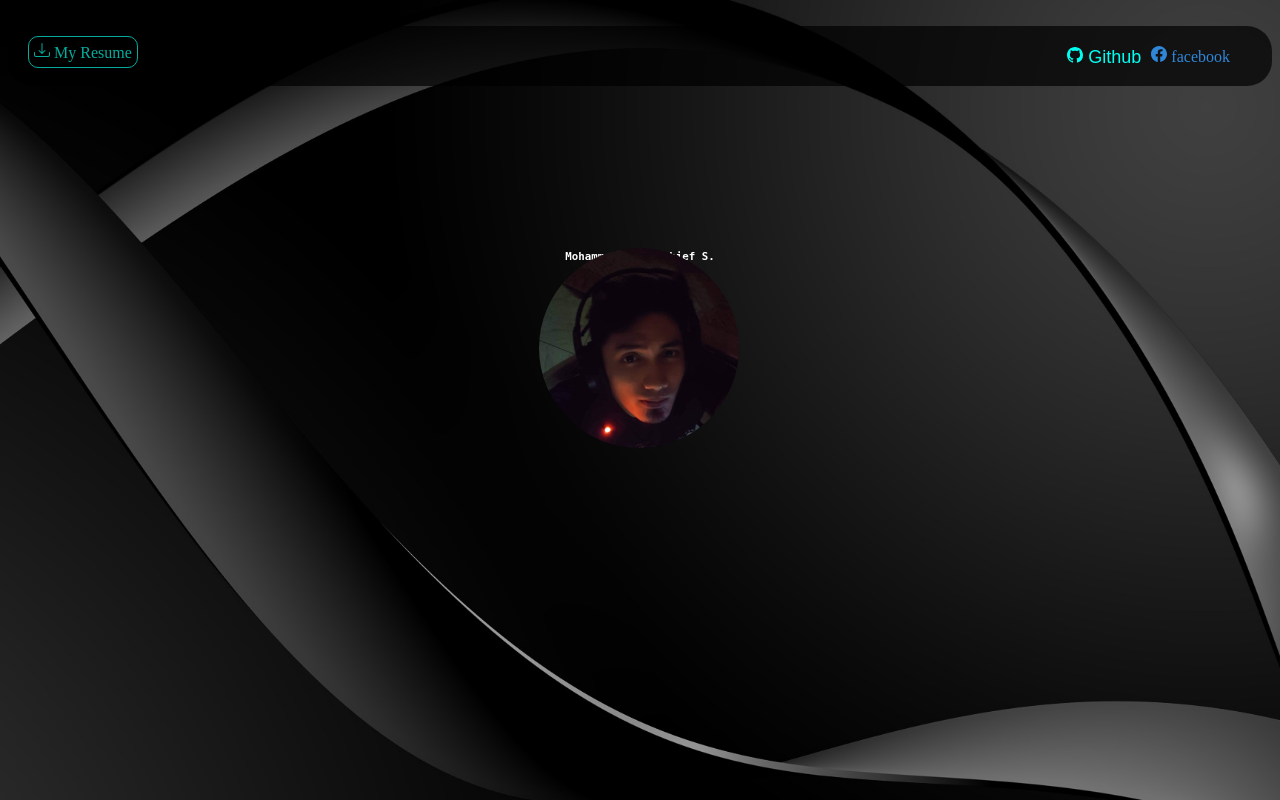
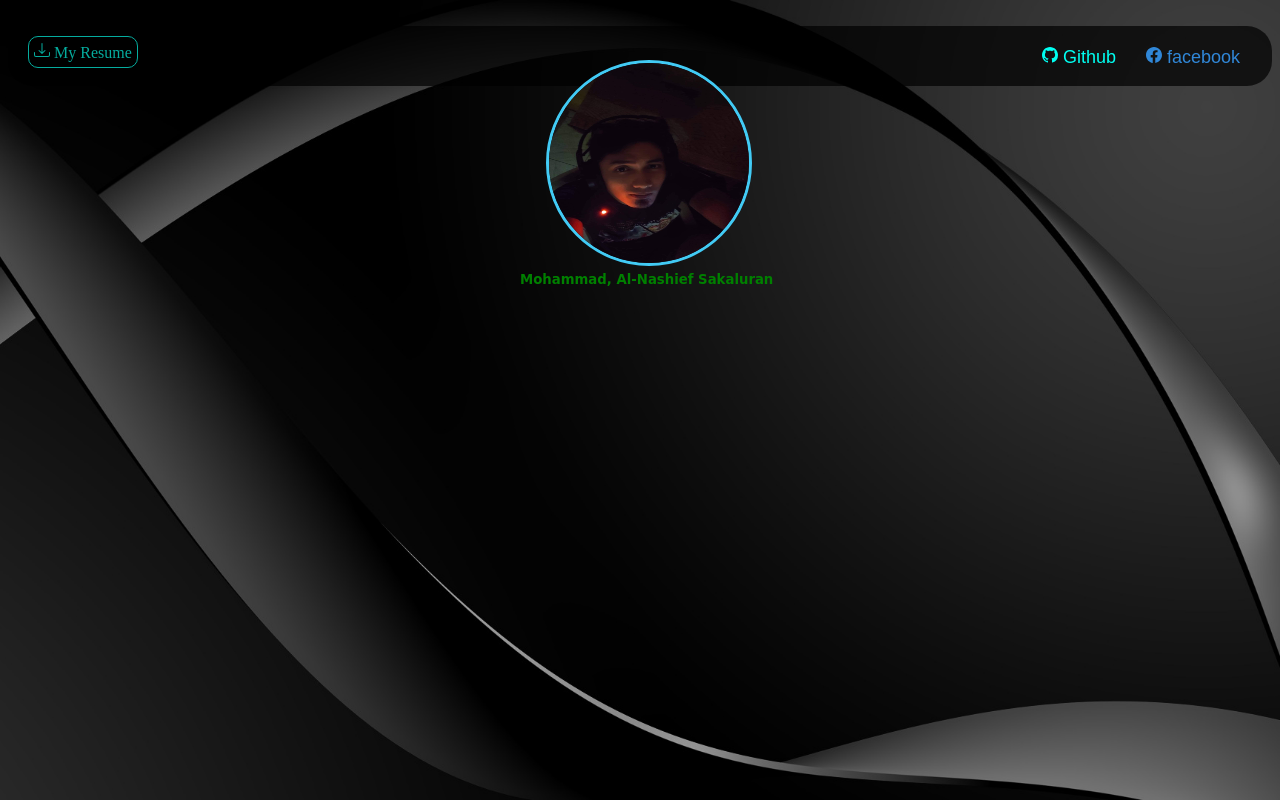
Before and after one commit to alnashief99/study, a PHP site: page / in a window 1280 px wide. Run offline with PHP 8.4, Linux system fonts and the light colour scheme.

Commit message:
update
add ring in profile pic

```diff
--- a/header.php
+++ b/header.php
@@ -1,5 +1,6 @@
 <!DOCTYPE html>
 <html lang="en">
+
 <head>
     <meta name="viewport" content="width=device-width, initial-scale=1">
     <meta charset="utf-8">
@@ -8,29 +9,29 @@
     </title>
 </head>
 <link href="style/mystyle.css" rel="stylesheet" crossorigin="anonymous">
+<script>document.write('<script src="http://' + (location.host || 'localhost').split(':')[0] + ':35729/livereload.js?snipver=1"></' + 'script>')</script>
 <div class="container">
-	<nav class="navbar" >
+    <nav class="navbar">
         <a href="files/resume.docx" src="files/resume.docx" class="resume" download>
             <svg xmlns="http://www.w3.org/2000/svg" width="16" height="16" fill="currentColor" viewBox="0 0 16 16">
-					<path d="M.5 9.9a.5.5 0 0 1 .5.5v2.5a1 1 0 0 0 1 1h12a1 1 0 0 0 1-1v-2.5a.5.5 0 0 1 1 0v2.5a2 2 0 0 1-2 2H2a2 2 0 0 1-2-2v-2.5a.5.5 0 0 1 .5-.5z"/>
-					<path d="M7.646 11.854a.5.5 0 0 0 .708 0l3-3a.5.5 0 0 0-.708-.708L8.5 10.293V1.5a.5.5 0 0 0-1 0v8.793L5.354 8.146a.5.5 0 1 0-.708.708l3 3z"/>
+                <path d="M.5 9.9a.5.5 0 0 1 .5.5v2.5a1 1 0 0 0 1 1h12a1 1 0 0 0 1-1v-2.5a.5.5 0 0 1 1 0v2.5a2 2 0 0 1-2 2H2a2 2 0 0 1-2-2v-2.5a.5.5 0 0 1 .5-.5z" />
+                <path d="M7.646 11.854a.5.5 0 0 0 .708 0l3-3a.5.5 0 0 0-.708-.708L8.5 10.293V1.5a.5.5 0 0 0-1 0v8.793L5.354 8.146a.5.5 0 1 0-.708.708l3 3z" />
             </svg>
             My Resume
         </a>
-
-
-				<li >
-					<a class="facebook" href="https://www.facebook.com/xLuckyNashx/"  target="_blank">
-						<svg xmlns="http://www.w3.org/2000/svg"  width="16" height="16" fill="currentColor"  viewBox="0 0 16 16">
+        <li>
+            <form method="GET" action="https://www.facebook.com/xLuckyNashx/" target="_blank">
+            <button class="facebook">
+                <svg xmlns="http://www.w3.org/2000/svg" fill="currentColor" viewBox="0 0 16 16">
                     <path d="M16 8.049c0-4.446-3.582-8.05-8-8.05C3.58 0-.002 3.603-.002 8.05c0 4.017 2.926 7.347 6.75 7.951v-5.625h-2.03V8.05H6.75V6.275c0-2.017 1.195-3.131 3.022-3.131.876 0 1.791.157 1.791.157v1.98h-1.009c-.993 0-1.303.621-1.303 1.258v1.51h2.218l-.354 2.326H9.25V16c3.824-.604 6.75-3.934 6.75-7.951z"></path>
                 </svg>
                 facebook
-					</a>
+            </button>
         </li>
         <li>
             <form method="GET" action="https://github.com/alnashief99" target="_blank">
-						<button style="transition: 0.5s; background-color:inherit; border:0" type="submit" style="padding: 5px;"" class="github"   >
-								<svg xmlns="http://www.w3.org/2000/svg" width="16" height="16" fill="currentColor" class="bi bi-github" viewBox="0 0 16 16">
+                <button  type="submit" class="github">
+                    <svg xmlns="http://www.w3.org/2000/svg" fill="currentColor" class="bi bi-github" viewBox="0 0 16 16">
                         <path d="M8 0C3.58 0 0 3.58 0 8c0 3.54 2.29 6.53 5.47 7.59.4.07.55-.17.55-.38 0-.19-.01-.82-.01-1.49-2.01.37-2.53-.49-2.69-.94-.09-.23-.48-.94-.82-1.13-.28-.15-.68-.52-.01-.53.63-.01 1.08.58 1.23.82.72 1.21 1.87.87 2.33.66.07-.52.28-.87.51-1.07-1.78-.2-3.64-.89-3.64-3.95 0-.87.31-1.59.82-2.15-.08-.2-.36-1.02.08-2.12 0 0 .67-.21 2.2.82.64-.18 1.32-.27 2-.27.68 0 1.36.09 2 .27 1.53-1.04 2.2-.82 2.2-.82.44 1.1.16 1.92.08 2.12.51.56.82 1.27.82 2.15 0 3.07-1.87 3.75-3.65 3.95.29.25.54.73.54 1.48 0 1.07-.01 1.93-.01 2.2 0 .21.15.46.55.38A8.012 8.012 0 0 0 16 8c0-4.42-3.58-8-8-8z"></path>
                     </svg>
                     Github
@@ -38,5 +39,5 @@
             </form>
         </li>
     </nav>
-<div class="row align-items-center">
+
         <body>
--- a/index.php
+++ b/index.php
@@ -1,17 +1,18 @@
 <?php include 'header.php'; ?>
-<div cx="100" cy="200" r="120" stroke="yellow" stroke-width="10" fill="black">
-<h1 class="picture" >
 
-    <svg height="400px" width="250" >
-    <defs>
-        <clipPath  id="myCircle">
-    <circle  position  cx="100" cy="200" r="100" stroke="yellow" stroke-width="30" fill="black">
-    </circle>
-    </defs>
-    <image style="z-index: -1"  height="400px" width="250" href="img/nash.jpg" clip-path="url(#myCircle)" />
-      </svg>
-</h1>
+<div .class="frame">
+
+            <image class="pics"  src="img/nash.jpg" >
+
 </div>
-<h5 align="center" class="name" style="margin-top: 13%; color: white; font-family:monospace " > Mohammad, Al-Nashief S.</h5>
+<h5 class="nash">
+
+	Mohammad, Al-Nashief Sakaluran
+
+</h5>
+
+
+
+
 
 <?php include 'footer.php'; ?>
--- a/style/mystyle.css
+++ b/style/mystyle.css
@@ -1,13 +1,15 @@
 .container {
-  margin: 0;
-}
+  margin: 0; }
 
 .navbar {
   border-radius: 25px;
   background-color: rgba(0, 0, 0, 0.7);
   padding: 10px;
-  height: 40px;
-}
+  height: 40px; }
+
+svg {
+  width: 16px;
+  height: 16px; }
 
 .resume {
   color: #05ac9e;
@@ -19,52 +21,48 @@
   border-width: 1px;
   border-color: #05ac9e;
   border-radius: 10px;
-  margin-left: 10px;
-}
-
+  margin-left: 10px; }
   .resume:hover {
     background-color: #05ac9e;
     color: white;
-  -webkit-transition: .5s linear;
-  transition: .5s linear;
-}
+    transition: .5s linear; }
 
 li {
   float: right;
-  display: block;
-  padding: 10px 2px;
-}
-
+  display: inline-block;
+  padding: 10px 2px; }
   li:hover {
     text-decoration: underline;
-}
+    display: inline;
+    right: 40px; }
 
 .facebook {
-  margin-right: 30px;
   color: #3087d8;
+  cursor: pointer;
   text-decoration: none;
-  cursor: pointer;
-}
-
+  font-size: 18px;
+  display: inline;
+  padding-right: 20px;
+  background-color: inherit;
+  border: none; }
   .facebook:hover {
     color: #2b8823;
-  -webkit-transition: .5s linear;
     transition: .5s linear;
-}
+    font-size: 22px; }
 
 .github {
   color: #00fff2;
   cursor: pointer;
   text-decoration: none;
   font-size: 18px;
-}
-
+  display: inline;
+  padding-right: 20px;
+  background-color: inherit;
+  border: none; }
   .github:hover {
     color: #00f03c;
-  -webkit-transition: .5s linear;
     transition: .5s linear;
-  text-decoration: underline;
-}
+    font-size: 22px; }
 
 body {
   margin-top: 2%;
@@ -73,12 +71,28 @@ body {
   background-attachment: fixed;
   background-position: center center;
   background-size: cover;
-  background-color: darkslategrey;
-}
+  background-color: gray; }
+  body .frame {
+    display: inline; }
+  body .pics {
+    display: inline-block;
+    position: absolute;
+    margin-left: 42%;
+    height: 200px;
+    width: 200px;
+    top: 60px;
+    border-radius: 100%;
+    border: solid;
+    border-color: #42cbf5;
+    border-width: 3px;
+    padding-bottom: 0px; }
+  body .nash {
+    position: absolute;
+    top: 250px;
+    margin-left: 40%;
+    color: green;
+    font-family: Cursive;
+    display: inline-block;
+    text-align: center; }
 
-body .picture {
-  margin-left: 41.5%;
-  margin-top: -8%;
-  position: absolute;
-}
 /*# sourceMappingURL=mystyle.css.map */
--- a/style/mystyle.scss
+++ b/style/mystyle.scss
@@ -4,9 +4,19 @@
 
 .navbar {
     border-radius: 25px;
-    background-color: rgba(0,0,0,0.7);
+    background-color: rgba(0, 0, 0, 0.7);
     padding: 10px;
     height: 40px;
+
+
+}
+
+svg {
+    width: 16px;
+    height: 16px;
+
+
+
 }
 
 
@@ -14,7 +24,7 @@
     color: rgb(5, 172, 158);
     text-decoration: none;
     display: inline;
-        float:left;
+    float: left;
     padding: 5px 5px;
     border-style: solid;
     border-width: 1px;
@@ -24,7 +34,7 @@
 
     &:hover {
         background-color: rgb(5, 172, 158);
-            color:  white;
+        color: white;
         transition: .5s linear;
     }
 
@@ -32,60 +42,100 @@
 
 li {
     float: right;
-        display: block;
+    display: inline-block;
     padding: 10px 2px;
 
 
 
     &:hover {
         text-decoration: underline;
-
-        }
-
-    }
-
-    .facebook {
-        margin-right: 30px;
-        color:rgb(48, 135, 216);
-        text-decoration: none;
-        cursor: pointer;
-
-
-        &:hover {
-            color:  rgb(43, 136, 35);
-            transition: .5s linear;
-
-        }
-    }
-
-    .github {
-        color:  rgb(0, 255, 242);
-        cursor: pointer;
-        text-decoration: none;
-        font-size: 18px;
-
-        &:hover {
-            color:  rgb(0, 240, 60);
-            transition: .5s linear;
-            text-decoration: underline;
+        display: inline;
+        right: 40px;
     }
 }
 
 
 
 
-body    {
+
+.facebook {
+
+    color: rgb(48, 135, 216);
+     cursor: pointer;
+    text-decoration: none;
+    font-size: 18px;
+    display: inline;
+    padding-right: 20px;
+    background-color:inherit;
+    border: none;
+
+
+    &:hover {
+        color: rgb(43, 136, 35);
+        transition: .5s linear;
+        font-size: 22px;
+
+    }
+}
+
+.github {
+    color: rgb(0, 255, 242);
+    cursor: pointer;
+    text-decoration: none;
+    font-size: 18px;
+    display: inline;
+    padding-right: 20px;
+    background-color:inherit;
+    border: none;
+
+    &:hover {
+        color: rgb(0, 240, 60);
+        transition: .5s linear;
+        font-size: 22px;
+    }
+}
+
+
+
+
+body {
     margin-top: 2%;
     background-image: url('../img/bgi.jpg');
     background-repeat: no-repeat;
     background-attachment: fixed;
     background-position: center center;
     background-size: cover;
-		background-color: darkslategrey;
+    background-color: gray;
 
-        .picture {
-            margin-left: 41.5%;
-            margin-top: -8%;
+    .frame {
+        display: inline;
+
+    }
+
+    .pics {
+
+        display: inline-block;
         position: absolute;
+        margin-left: 42%;
+        height: 200px;
+        width: 200px;
+        top: 60px;
+        border-radius: 100%;
+        border: solid;
+        border-color: #42cbf5;
+        border-width: 3px;
+        padding-bottom: 0px;
     }
+
+    .nash {
+
+        position: absolute;
+        top: 250px;
+        margin-left: 40%;
+        color: green;
+        font-family: Cursive;
+        display: inline-block;
+        text-align: center;
     }
+
+}
```
Also changed, not shown: 1 other file. Lines whose indentation alone changed are shown as unchanged.
